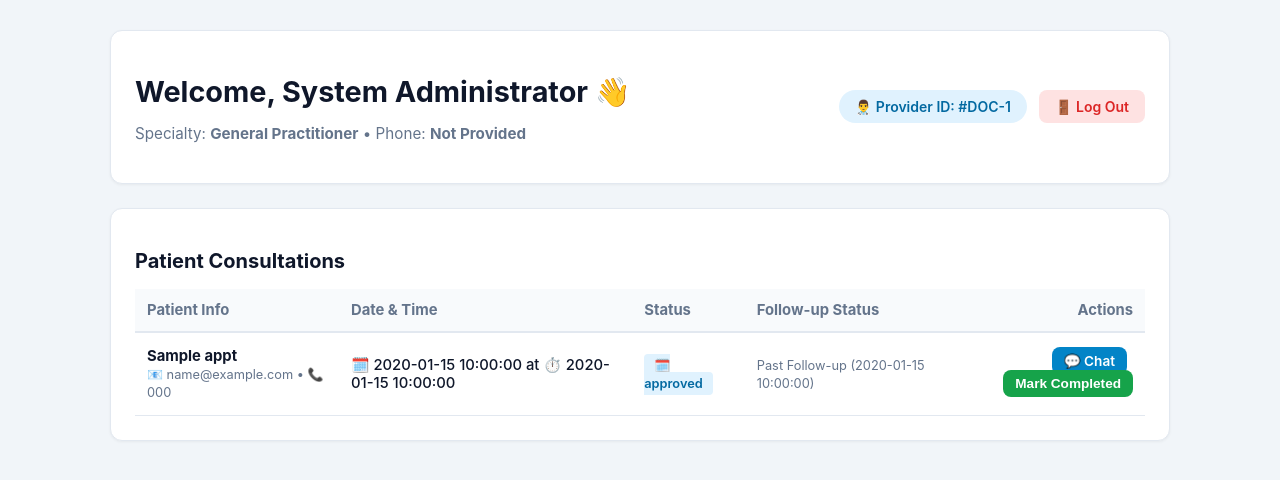
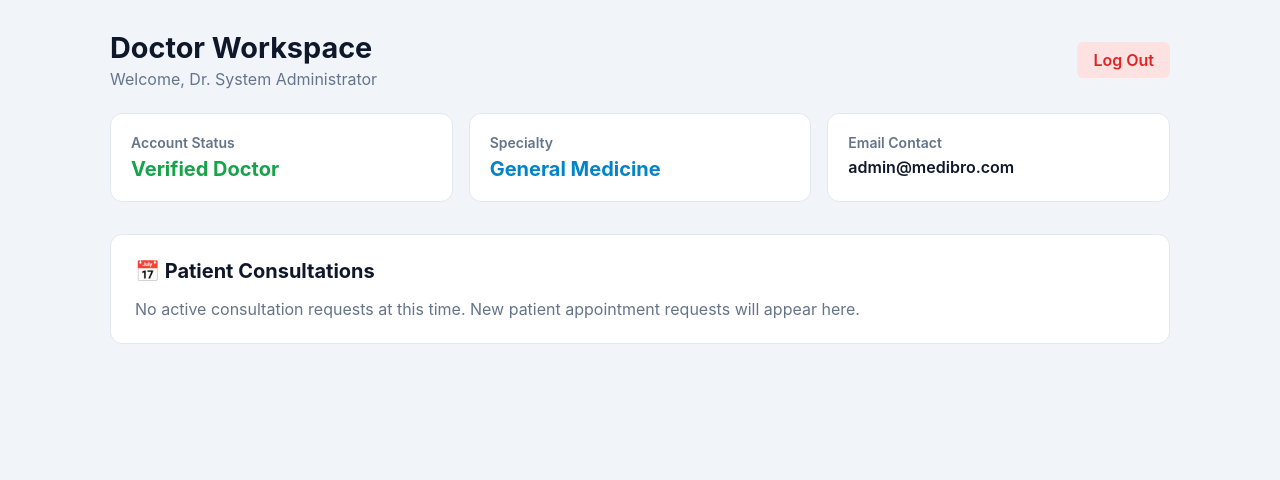
Before and after one commit to dsgm45/medibro, a Flask app: template templates/doctor_dashboard.html in a window 1280 px wide. Shown: the part 52-532 px from the top of the page. Run offline with Flask 3, Linux system fonts and the light colour scheme; a user stored in the database is signed in; tables that the repository leaves empty hold one stand-in row (values such as "Sample post"); the template is opened without the code that fills it: values that come from a table or form of the project are taken from there, most other values are stand-ins (such as "Sample title", 1, 10 or a date in 2020).

Commit message:
Fix doctor dashboard 500 internal server error with fresh template and route context

```diff
--- a/app.py
+++ b/app.py
@@ -119,7 +119,8 @@ def patient_dashboard():
 @login_required
 @role_required('doctor')
 def doctor_dashboard():
-    return render_template('doctor_dashboard.html')
+    doctor = User.query.get(session.get('user_id'))
+    return render_template('doctor_dashboard.html', doctor=doctor)
 
 @app.route('/admin')
 @login_required
--- a/templates/doctor_dashboard.html
+++ b/templates/doctor_dashboard.html
@@ -1,124 +1,35 @@
 {% extends "base.html" %}
+{% block title %}Doctor Workspace - MediBro{% endblock %}
+{% block content %}
+<div style="max-width: 1100px; margin: 30px auto; padding: 0 20px;">
+    <div style="display: flex; justify-content: space-between; align-items: center; margin-bottom: 24px;">
+        <div>
+            <h1 style="margin: 0; font-size: 1.8rem; color: var(--text-dark);">Doctor Workspace</h1>
+            <p style="margin: 4px 0 0 0; color: var(--text-sub);">Welcome, Dr. {{ session.full_name }}</p>
+        </div>
+        <a href="{{ url_for('logout') }}" style="padding: 8px 16px; background: var(--danger-light); color: var(--danger); font-weight: 600; text-decoration: none; border-radius: 6px;">Log Out</a>
+    </div>
 
-{% block title %}Doctor Dashboard - MediBro{% endblock %}
-
-{% block content %}
-<div class="doctor-dashboard-container" style="max-width: 1100px; margin: 30px auto; padding: 0 20px;">
-
-    <!-- HEADER WITH LOGOUT LINK -->
-    <div style="background-color: var(--surface); border: 1px solid var(--border); border-radius: var(--radius); padding: 24px; margin-bottom: 24px; box-shadow: 0 1px 3px rgba(0,0,0,0.05); display: flex; justify-content: space-between; align-items: center;">
-        <div>
-            <h1 style="font-size: 1.8rem; color: var(--text-dark); margin-bottom: 4px;">
-                Welcome, {{ doctor.full_name }} 👋
-            </h1>
-            <p style="color: var(--text-sub); font-size: 0.95rem;">
-                Specialty: <strong>{{ doctor.specialty or 'General Practitioner' }}</strong> &bull; Phone: <strong>{{ doctor.phone or 'Not Provided' }}</strong>
-            </p>
+    <!-- Summary Cards -->
+    <div style="display: grid; grid-template-columns: repeat(auto-fit, minmax(240px, 1fr)); gap: 16px; margin-bottom: 32px;">
+        <div style="background: var(--surface); border: 1px solid var(--border); padding: 20px; border-radius: var(--radius);">
+            <div style="color: var(--text-sub); font-size: 0.875rem; font-weight: 600;">Account Status</div>
+            <div style="font-size: 1.25rem; font-weight: 700; color: var(--success); margin-top: 6px;">Verified Doctor</div>
         </div>
-        <div style="display: flex; align-items: center; gap: 12px;">
-            <span style="background-color: var(--primary-light); color: var(--primary-dark); padding: 8px 16px; border-radius: 20px; font-weight: 600; font-size: 0.875rem;">
-                👨‍⚕️ Provider ID: #DOC-{{ doctor.id }}
-            </span>
-            <a href="{{ url_for('logout') }}" style="background-color: var(--danger-light); color: var(--danger); padding: 8px 16px; border-radius: var(--radius-sm); text-decoration: none; font-weight: 600; font-size: 0.875rem;">
-                🚪 Log Out
-            </a>
+        <div style="background: var(--surface); border: 1px solid var(--border); padding: 20px; border-radius: var(--radius);">
+            <div style="color: var(--text-sub); font-size: 0.875rem; font-weight: 600;">Specialty</div>
+            <div style="font-size: 1.25rem; font-weight: 700; color: var(--primary); margin-top: 6px;">{{ doctor.specialty or 'General Medicine' }}</div>
+        </div>
+        <div style="background: var(--surface); border: 1px solid var(--border); padding: 20px; border-radius: var(--radius);">
+            <div style="color: var(--text-sub); font-size: 0.875rem; font-weight: 600;">Email Contact</div>
+            <div style="font-size: 1rem; font-weight: 600; color: var(--text-dark); margin-top: 6px;">{{ doctor.email }}</div>
         </div>
     </div>
 
-    <!-- APPOINTMENTS TABLE -->
-    <div style="background-color: var(--surface); border: 1px solid var(--border); border-radius: var(--radius); padding: 24px; box-shadow: 0 1px 3px rgba(0,0,0,0.05);">
-        <h2 style="font-size: 1.25rem; color: var(--text-dark); margin-bottom: 16px;">Patient Consultations</h2>
-
-        {% if appointments %}
-        <div style="overflow-x: auto;">
-            <table style="width: 100%; border-collapse: collapse; text-align: left; font-size: 0.925rem;">
-                <thead>
-                    <tr style="background-color: var(--bg-light); border-bottom: 2px solid var(--border); color: var(--text-sub);">
-                        <th style="padding: 12px;">Patient Info</th>
-                        <th style="padding: 12px;">Date & Time</th>
-                        <th style="padding: 12px;">Status</th>
-                        <th style="padding: 12px;">Follow-up Status</th>
-                        <th style="padding: 12px; text-align: right;">Actions</th>
-                    </tr>
-                </thead>
-                <tbody>
-                    {% for appt in appointments %}
-                    <tr style="border-bottom: 1px solid var(--border);">
-                        <td style="padding: 14px 12px;">
-                            <strong style="color: var(--text-dark); display: block;">{{ appt.patient_name }}</strong>
-                            <span style="font-size: 0.8rem; color: var(--text-sub);">📧 {{ appt.patient_email }} &bull; 📞 {{ appt.patient_phone or 'No Phone' }}</span>
-                        </td>
-                        <td style="padding: 14px 12px; font-weight: 500;">
-                            🗓️ {{ appt.appt_date }} at ⏱️ {{ appt.appt_time }}
-                        </td>
-                        <td style="padding: 14px 12px;">
-                            {% if appt.status == 'Completed' %}
-                                <span style="background-color: var(--success-light); color: var(--success); padding: 4px 10px; border-radius: 4px; font-weight: 600; font-size: 0.8rem;">✓ Completed</span>
-                            {% else %}
-                                <span style="background-color: var(--primary-light); color: var(--primary-dark); padding: 4px 10px; border-radius: 4px; font-weight: 600; font-size: 0.8rem;">🗓️ {{ appt.status }}</span>
-                            {% endif %}
-                        </td>
-                        <td style="padding: 14px 12px;">
-                            {% if appt.days_until_follow_up is not none %}
-                                {% if appt.days_until_follow_up >= 0 %}
-                                    <span style="background-color: var(--warning-light); color: var(--warning); padding: 4px 10px; border-radius: 4px; font-weight: 600; font-size: 0.8rem;">
-                                        ⏳ Follow-up in {{ appt.days_until_follow_up }} days ({{ appt.follow_up_date }})
-                                    </span>
-                                {% else %}
-                                    <span style="font-size: 0.8rem; color: var(--text-sub);">Past Follow-up ({{ appt.follow_up_date }})</span>
-                                {% endif %}
-                            {% else %}
-                                <span style="font-size: 0.8rem; color: var(--text-sub);">None Scheduled</span>
-                            {% endif %}
-                        </td>
-                        <td style="padding: 14px 12px; text-align: right;">
-                            <a href="{{ url_for('appointment_messages', appointment_id=appt.id) }}" style="background-color: var(--primary); color: white; border: none; padding: 6px 12px; border-radius: var(--radius-sm); font-size: 0.85rem; font-weight: 600; text-decoration: none; margin-right: 6px;">
-                                💬 Chat
-                            </a>
-
-                            {% if appt.status != 'Completed' %}
-                            <button onclick="showCompleteModal({{ appt.id }})" style="background-color: var(--success); color: white; border: none; padding: 6px 12px; border-radius: var(--radius-sm); font-size: 0.85rem; font-weight: 600; cursor: pointer;">
-                                Mark Completed
-                            </button>
-                            {% endif %}
-                        </td>
-                    </tr>
-                    {% endfor %}
-                </tbody>
-            </table>
-        </div>
-        {% else %}
-        <p style="text-align: center; padding: 40px; color: var(--text-sub);">No patient appointments found.</p>
-        {% endif %}
-    </div>
-
-</div>
-
-<!-- FOLLOW-UP COMPLETION MODAL -->
-<div id="completeModal" style="display: none; position: fixed; top:0; left:0; width:100%; height:100%; background: rgba(0,0,0,0.5); align-items:center; justify-content:center;">
-    <div style="background: var(--surface); padding: 24px; border-radius: var(--radius); width: 100%; max-width: 400px;">
-        <h3 style="margin-bottom: 12px;">Complete Appointment</h3>
-        <form id="completeForm" method="POST">
-            <div style="margin-bottom: 16px;">
-                <label style="display:block; font-size: 0.875rem; font-weight: 600; margin-bottom: 6px;">Schedule Follow-up Date (Optional):</label>
-                <input type="date" name="follow_up_date" min="{{ today_str }}" style="width:100%; padding: 10px; border-radius: 6px; border: 1px solid var(--border);">
-            </div>
-            <div style="display: flex; gap: 10px; justify-content: flex-end;">
-                <button type="button" onclick="closeCompleteModal()" style="padding: 8px 16px; border-radius: 6px; border: 1px solid var(--border); background: transparent;">Cancel</button>
-                <button type="submit" style="padding: 8px 16px; border-radius: 6px; border: none; background: var(--success); color: white; font-weight: 600;">Confirm Completion</button>
-            </div>
-        </form>
+    <!-- Appointments & Patient Consultations -->
+    <div style="background: var(--surface); border: 1px solid var(--border); border-radius: var(--radius); padding: 24px;">
+        <h2 style="font-size: 1.25rem; margin-top: 0; margin-bottom: 16px;">📅 Patient Consultations</h2>
+        <p style="color: var(--text-sub); margin: 0;">No active consultation requests at this time. New patient appointment requests will appear here.</p>
     </div>
 </div>
-
-<script>
-function showCompleteModal(apptId) {
-    const form = document.getElementById('completeForm');
-    form.action = `/appointment/${apptId}/complete`;
-    document.getElementById('completeModal').style.display = 'flex';
-}
-function closeCompleteModal() {
-    document.getElementById('completeModal').style.display = 'none';
-}
-</script>
 {% endblock %}
```
